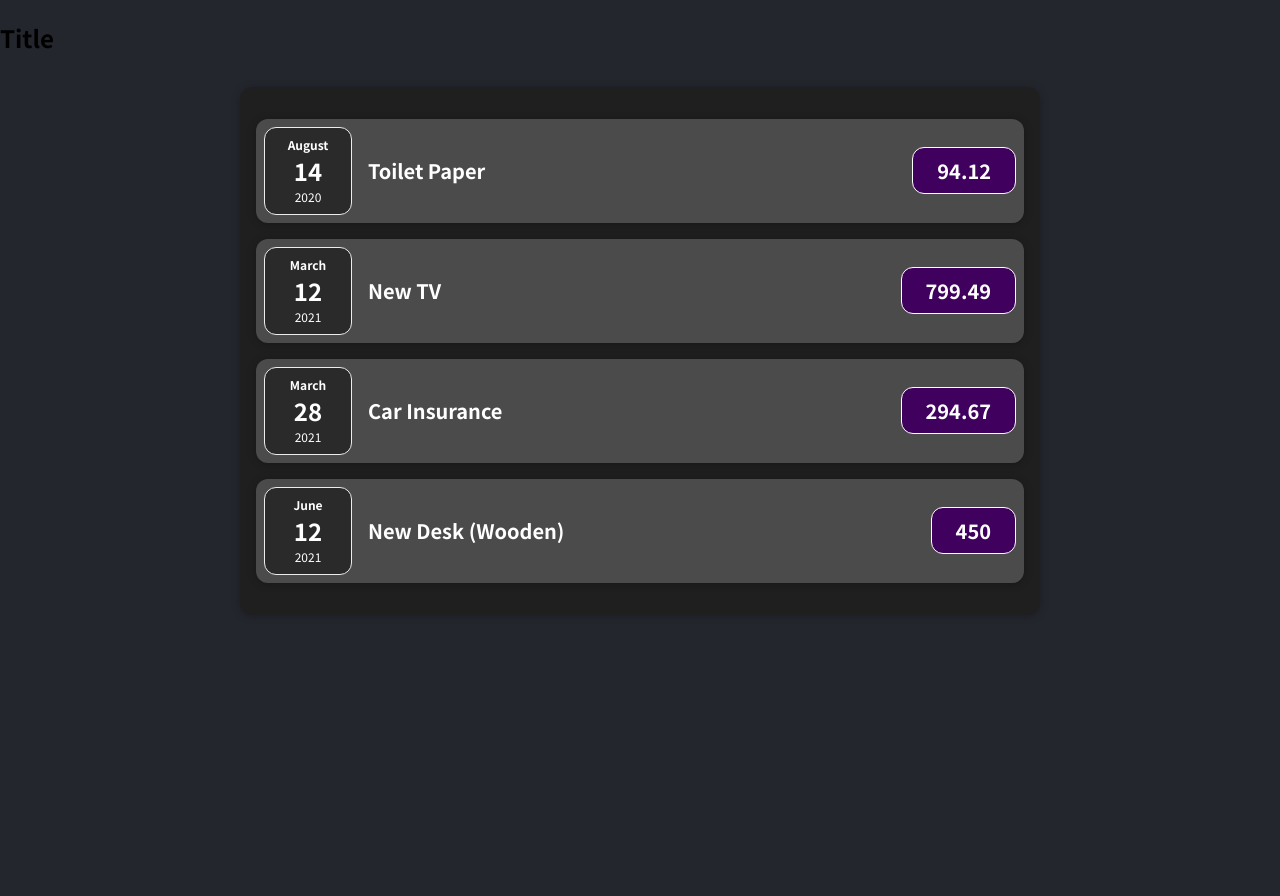
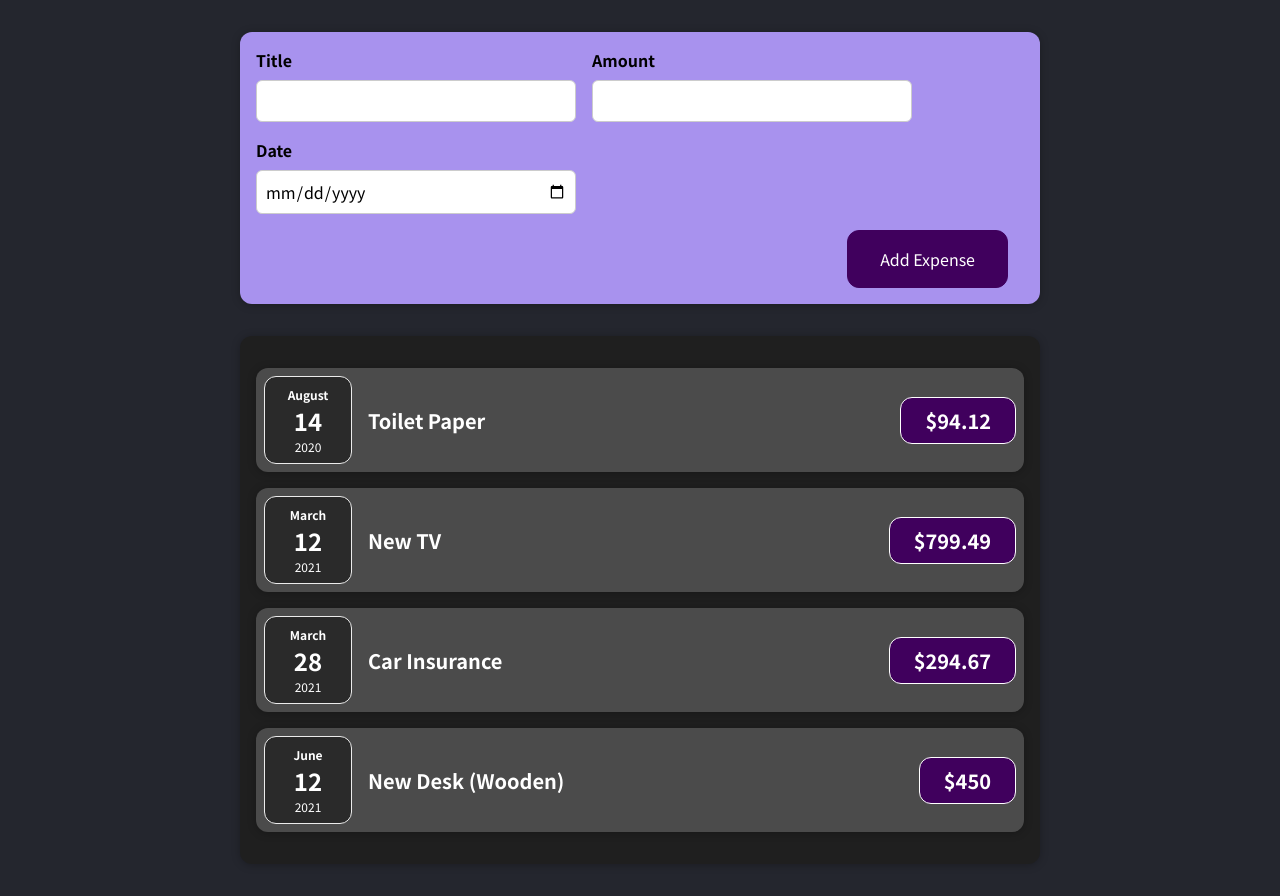
Before and after one commit to Castytis/React-apps, a React (Create React App) app in the folder expense-app/: page / in a window 1280 px wide. Before the commit the page ends 800 px from the top, so only its background shows below. Built offline with nearby package versions, Linux system fonts and the light colour scheme.

Commit message:
Added expense form

```diff
--- a/expense-app/src/App.jsx
+++ b/expense-app/src/App.jsx
@@ -1,5 +1,6 @@
 import React from 'react';
 import Expenses from "./components/Expenses/Expenses";
+import NewExpense from './components/NewExpense/NewExpense';
 
 function App() {
   const expenses = [
@@ -31,7 +32,7 @@ function App() {
 
   return (
     <div>
-      <h2>Title</h2>
+      <NewExpense />
       <Expenses
         expenses= {expenses}
       />
--- a/expense-app/src/components/Expenses/ExpenseItem.jsx
+++ b/expense-app/src/components/Expenses/ExpenseItem.jsx
@@ -1,4 +1,4 @@
-import React from 'react';
+import React, { useState } from "react";
 import "./ExpenseItem.css";
 import ExpenseDate from "./ExpenseDate";
 import Card from "../UI/Card";
@@ -9,7 +9,7 @@ function ExpenseItem(props) {
       <ExpenseDate date={props.date} />
       <div className="expense-item__description">
         <h2>{props.title}</h2>
-        <div className="expense-item__price">{props.amount}</div>
+        <div className="expense-item__price">${props.amount}</div>
       </div>
     </Card>
   );
--- /dev/null
+++ b/expense-app/src/components/NewExpense/ExpenseForm.css
@@ -0,0 +1,26 @@
+.new-expense__controls {
+    display: flex;
+    flex-wrap: wrap;
+    gap: 1rem;
+    margin-bottom: 1rem;
+    text-align: left;
+  }
+
+  .new-expense__control label {
+    font-weight: bold;
+    margin-bottom: 0.5rem;
+    display: block;
+  }
+
+  .new-expense__control input {
+    font: inherit;
+    padding: 0.5rem;
+    border-radius: 6px;
+    border: 1px solid #ccc;
+    width: 20rem;
+    max-width: 100%;
+  }
+
+  .new-expense__actions {
+    text-align: right;
+  }
--- /dev/null
+++ b/expense-app/src/components/NewExpense/ExpenseForm.jsx
@@ -0,0 +1,28 @@
+import React from "react";
+import "./ExpenseForm.css";
+
+function ExpenseForm() {
+  return (
+    <form>
+      <div className="new-expense__controls">
+        <div className="new-expense__control">
+          <label>Title</label>
+          <input type="text" />
+        </div>
+        <div className="new-expense__control">
+          <label>Amount</label>
+          <input type="number" min="0.01" step="0.01" />
+        </div>
+        <div className="new-expense__control">
+          <label>Date</label>
+          <input type="date" min="2019-01-01" max="2022-12-31" />
+        </div>
+      </div>
+      <div className="new-expense__actions">
+        <button type="submit">Add Expense</button>
+      </div>
+    </form>
+  );
+}
+
+export default ExpenseForm;
--- /dev/null
+++ b/expense-app/src/components/NewExpense/NewExpense.css
@@ -0,0 +1,38 @@
+.new-expense {
+    background-color: #a892ee;
+    padding: 1rem;
+    margin: 2rem auto;
+    width: 50rem;
+    max-width: 95%;
+    border-radius: 12px;
+    text-align: center;
+    box-shadow: 0 1px 8px rgba(0, 0, 0, 0.25);
+  }
+
+  .new-expense button {
+    font: inherit;
+    cursor: pointer;
+    padding: 1rem 2rem;
+    border: 1px solid #40005d;
+    background-color: #40005d;
+    color: white;
+    border-radius: 12px;
+    margin-right: 1rem;
+  }
+
+  .new-expense button:hover,
+  .new-expense button:active {
+    background-color: #510674;
+    border-color: #510674;
+  }
+
+  .new-expense button.alternative {
+    color: #220131;
+    border-color: transparent;
+    background-color: transparent;
+  }
+
+  .new-expense button.alternative:hover,
+  .new-expense button.alternative:active {
+    background-color: #ddb3f8;
+  }
--- /dev/null
+++ b/expense-app/src/components/NewExpense/NewExpense.jsx
@@ -0,0 +1,14 @@
+import React from "react";
+import './NewExpense.css'
+import ExpenseForm from './ExpenseForm'
+
+function NewExpense () {
+
+    return (
+        <div className="new-expense">
+            <ExpenseForm />
+        </div>
+    )
+}
+
+export default NewExpense
```
